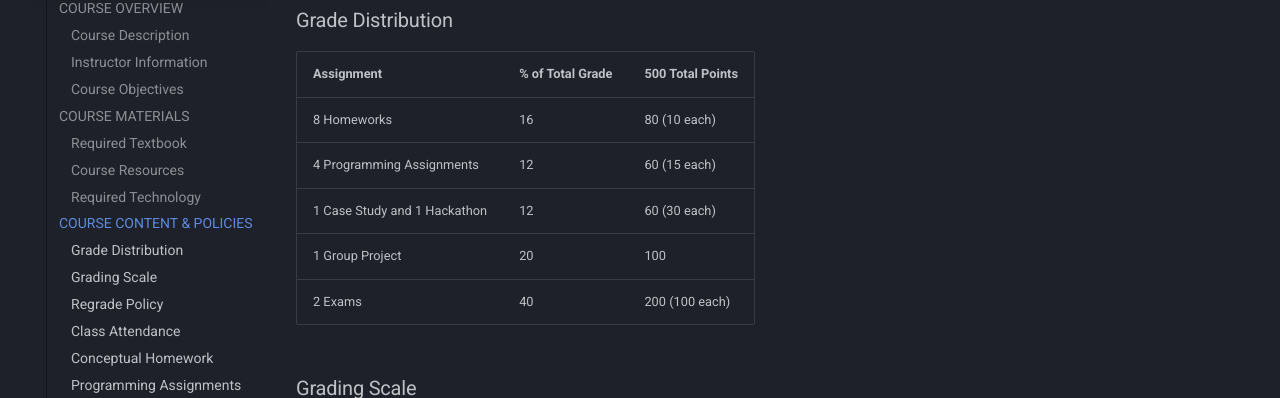
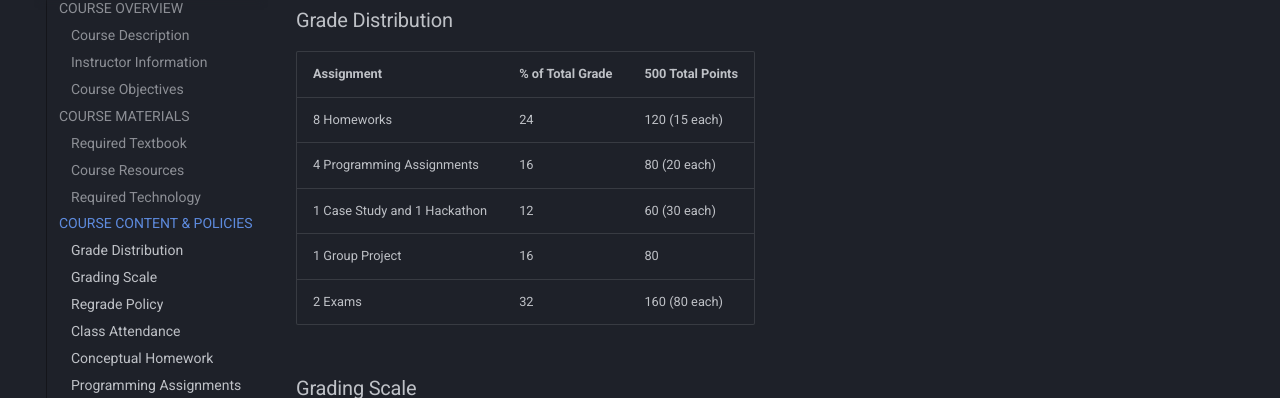
Before and after one commit to dcyoung23/msba511, an MkDocs documentation site: the page built from docs/syllabus.md, in a window 1280 px wide and 900 px high, scrolled down 1445 px. Shown: the part 148-546 px from the top of the window. Built offline with MkDocs 1.6.1 and Material for MkDocs 9.7.7, drawn with Linux system fonts in a browser that asks for light colours.

Commit message:
Calendar and Syllabus updates

```diff
--- a/docs/syllabus.md
+++ b/docs/syllabus.md
@@ -43,11 +43,11 @@ This is a data mining class and we will be primarily using Python and Jupyter No
 
 | Assignment                                    | % of Total Grade |   500 Total Points |
 |:----------------------------------------------|:-----------------|:-------------------|
-| 8 Homeworks                                   |               16 |    80 (10 each)    |
-| 4 Programming Assignments                     |               12 |    60 (15 each)    |
+| 8 Homeworks                                   |               24 |    120 (15 each)   |
+| 4 Programming Assignments                     |               16 |    80 (20 each)    |
 | 1 Case Study and 1 Hackathon                  |               12 |    60 (30 each)    |
-| 1 Group Project                               |               20 |    100             |
-| 2 Exams                                       |               40 |    200 (100 each)  |
+| 1 Group Project                               |               16 |    80              |
+| 2 Exams                                       |               32 |    160 (80 each)   |
 
 ### Grading Scale
 
```
Also changed, not shown: docs/calendar.md (+14 -12 lines), 1 other file.
